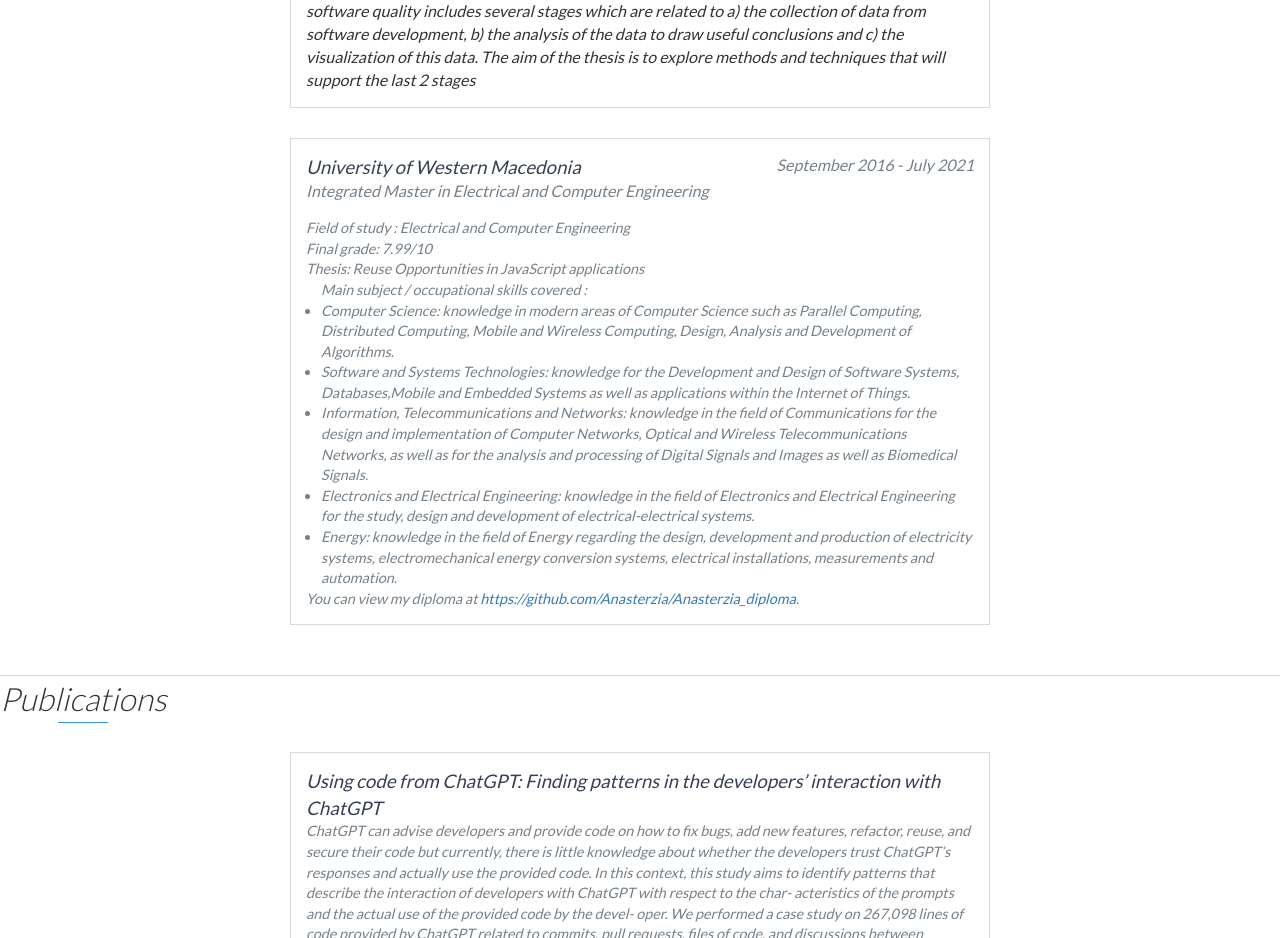
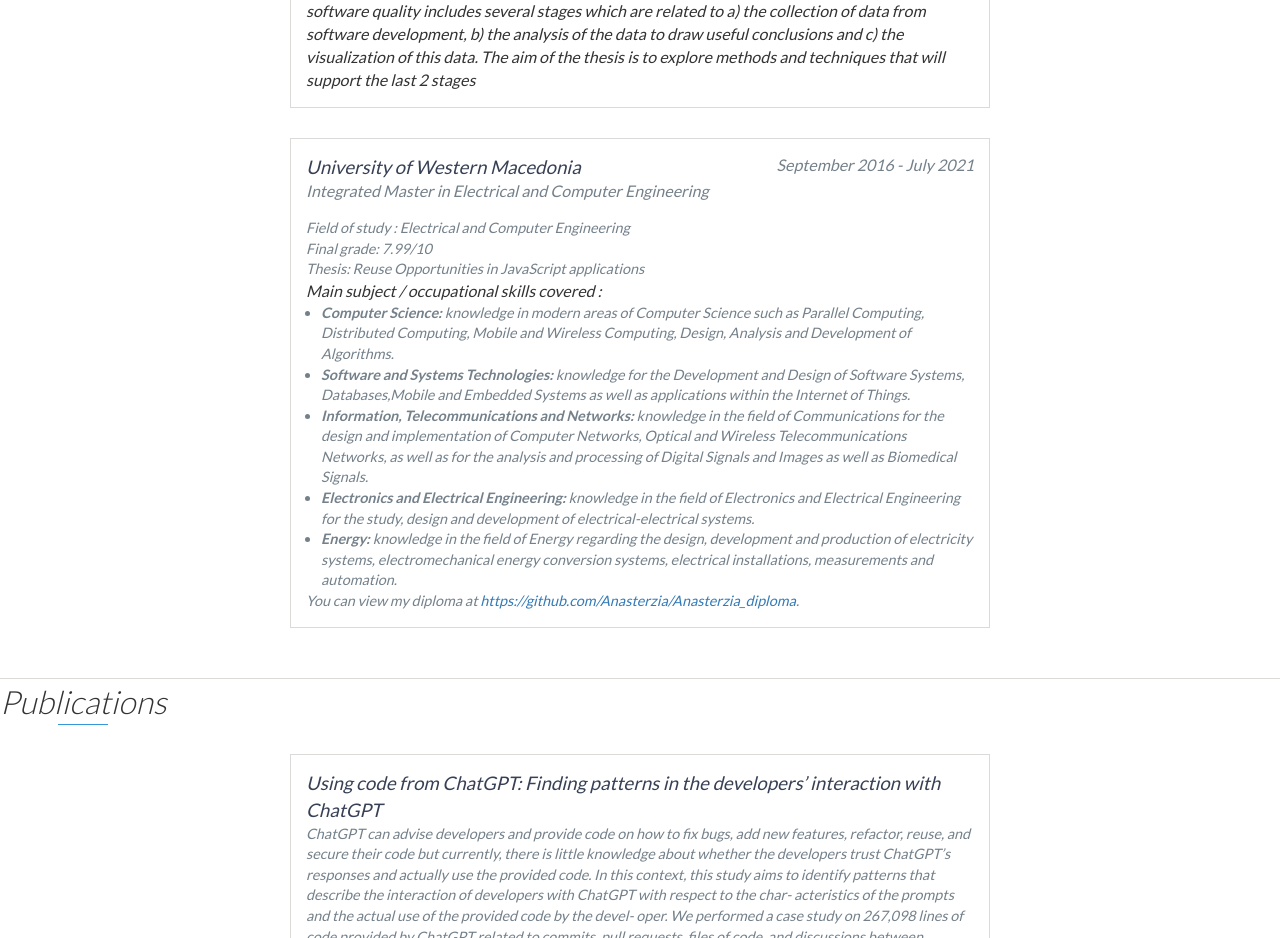
Before and after one commit to Anasterzia/anasterziacv, a website: page index.html in a window 1280 px wide. Shown: the part 3080-4018 px from the top of the page. Drawn offline with nearby package versions, Linux system fonts and the light colour scheme.

Commit message:
Update index.html

```diff
--- a/index.html
+++ b/index.html
@@ -177,18 +177,19 @@
             <p>Field of study : Electrical and Computer Engineering</p>
             <p>Final grade: 7.99/10</p>
             <p>Thesis: Reuse Opportunities in JavaScript applications</p>
+            Main subject / occupational skills covered :
             <ul style="none">
-                   Main subject / occupational skills covered :
 
-                    <li>  Computer Science: knowledge in modern areas of Computer Science such as Parallel Computing, Distributed Computing, Mobile and Wireless Computing, Design, Analysis and Development of Algorithms.</li>
 
-                    <li>  Software and Systems Technologies: knowledge for the Development and Design of Software Systems, Databases,Mobile and Embedded Systems as well as applications within the Internet of Things.</li>
+                    <li>  <b>Computer Science:</b> knowledge in modern areas of Computer Science such as Parallel Computing, Distributed Computing, Mobile and Wireless Computing, Design, Analysis and Development of Algorithms.</li>
 
-                    <li>  Information, Telecommunications and Networks: knowledge in the field of Communications for the design and implementation of Computer Networks, Optical and Wireless Telecommunications Networks, as well as for the analysis and processing of Digital Signals and Images as well as Biomedical Signals.</li>
+                    <li>  <b>Software and Systems Technologies: </b> knowledge for the Development and Design of Software Systems, Databases,Mobile and Embedded Systems as well as applications within the Internet of Things.</li>
 
-                    <li>   Electronics and Electrical Engineering: knowledge in the field of Electronics and Electrical Engineering for the study, design and development of electrical-electrical systems.</li>
+                    <li>  <b>Information, Telecommunications and Networks:</b> knowledge in the field of Communications for the design and implementation of Computer Networks, Optical and Wireless Telecommunications Networks, as well as for the analysis and processing of Digital Signals and Images as well as Biomedical Signals.</li>
 
-                    <li>  Energy: knowledge in the field of Energy regarding the design, development and production of electricity systems, electromechanical energy conversion systems, electrical installations, measurements and automation.</li>
+                    <li>   <b>Electronics and Electrical Engineering:</b> knowledge in the field of Electronics and Electrical Engineering for the study, design and development of electrical-electrical systems.</li>
+
+                    <li>  <b>Energy: </b> knowledge in the field of Energy regarding the design, development and production of electricity systems, electromechanical energy conversion systems, electrical installations, measurements and automation.</li>
 
             </ul>
             <p>You can view my diploma at <a href="https://github.com/Anasterzia/Anasterzia_diploma">
```
